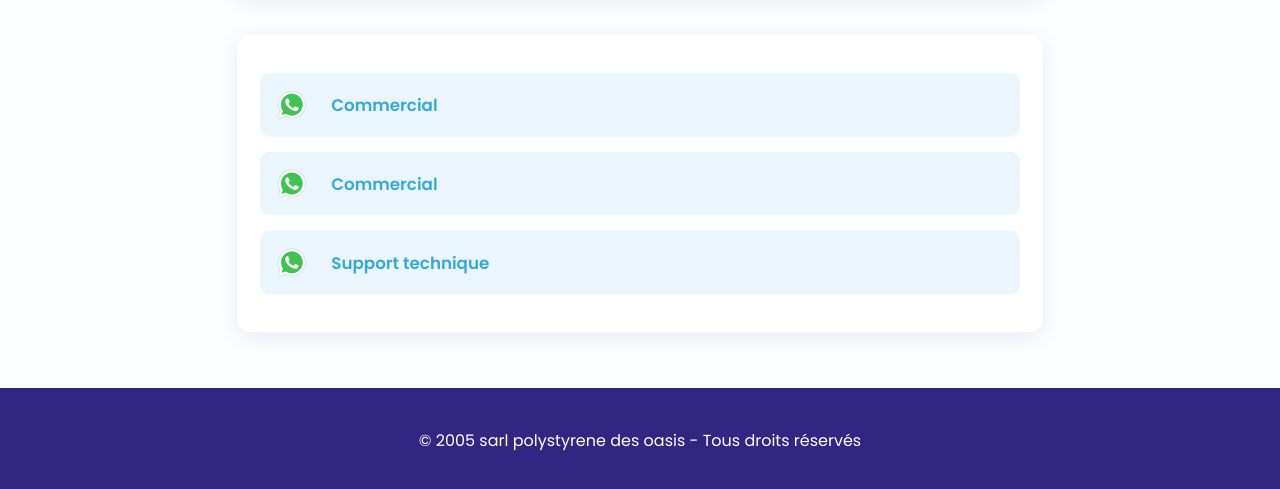
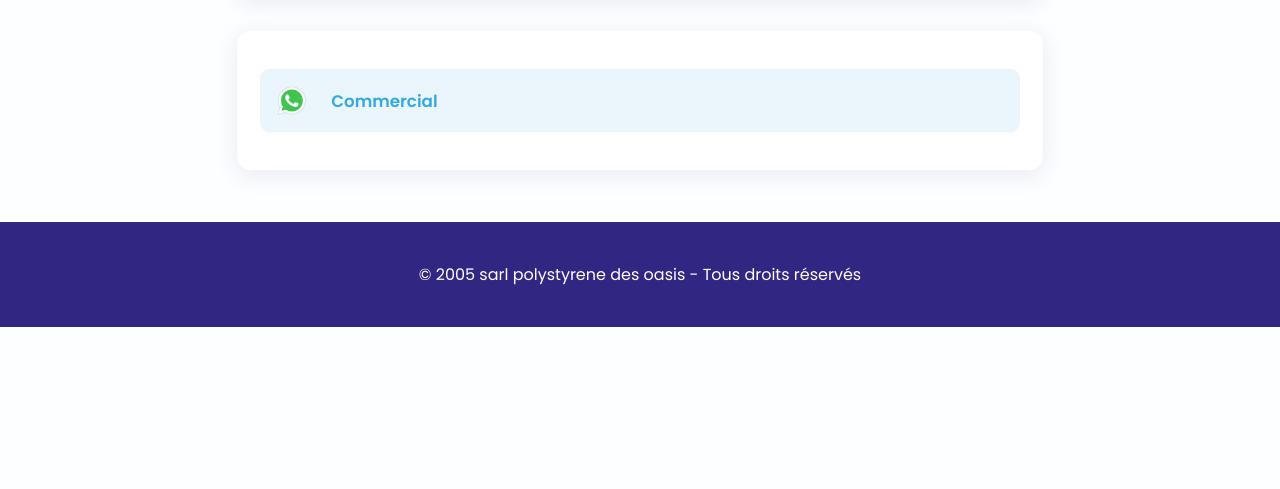
Before and after one commit to oasispoly/oasis-poly-card, a plain HTML site: page index.html in a window 1280 px wide. Shown: the part 1361-1850 px from the top of the page. After the commit the page ends 1688 px from the top, so only its background shows below. Drawn offline with Linux system fonts and the light colour scheme.

Commit message:
Update index.html

```diff
--- a/index.html
+++ b/index.html
@@ -101,20 +101,6 @@ Nous croyons que la performance commence par la matière. C’est pourquoi nous
                         <a href="https://wa.me/+213-655-520-344" target="_blank" class="contact-link">Commercial </a>
                     </div>
                 </div>
-
-                <div class="contact-item">
-                    <img src="icons/whatsapp.png" alt="WhatsApp" class="contact-icon">
-                    <div class="contact-details">
-                        <a href="https://wa.me/+213-560-422-213" target="_blank" class="contact-link">Commercial </a>
-                    </div>
-                </div>
-
-                <div class="contact-item">
-                    <img src="icons/whatsapp.png" alt="WhatsApp" class="contact-icon">
-                    <div class="contact-details">
-                        <a href="https://wa.me/+213-555-035-650" target="_blank" class="contact-link">Support technique</a>
-                    </div>
-                </div>
             </div>
         </section>
     </main>
```
